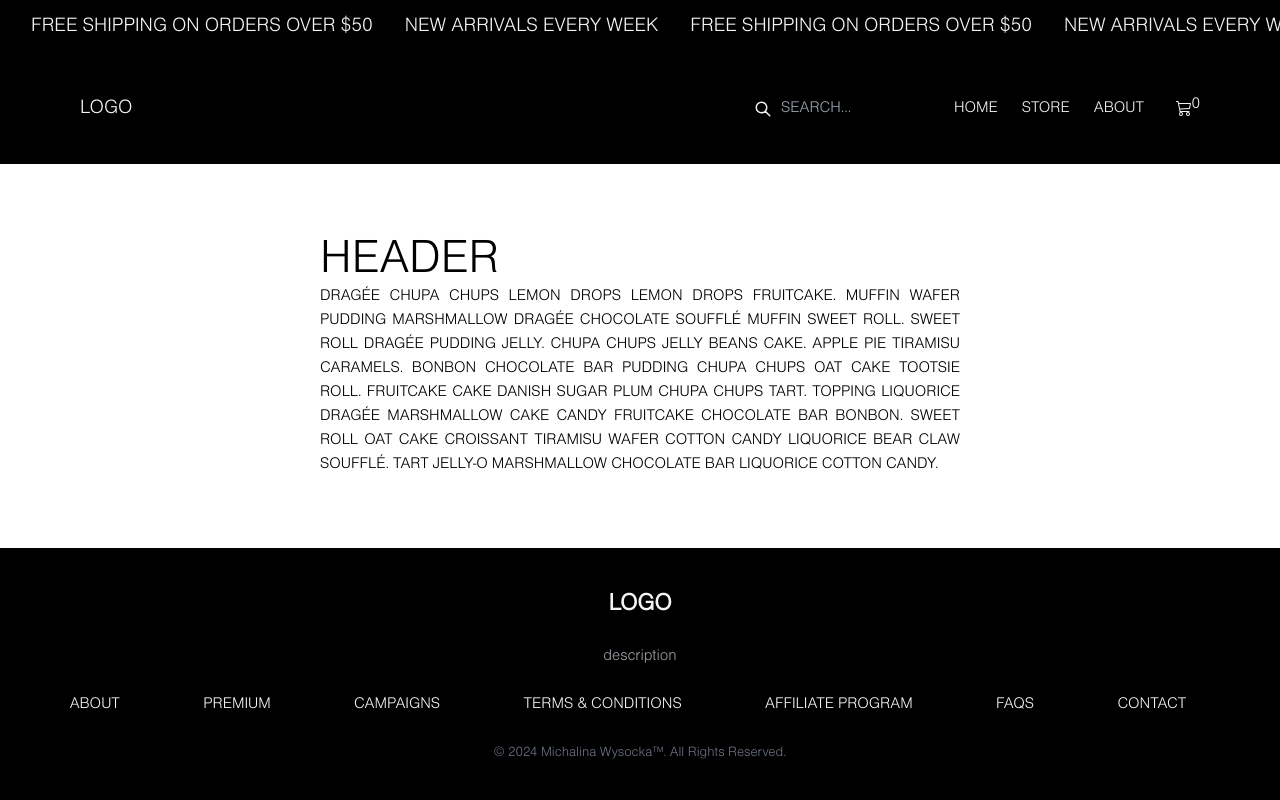
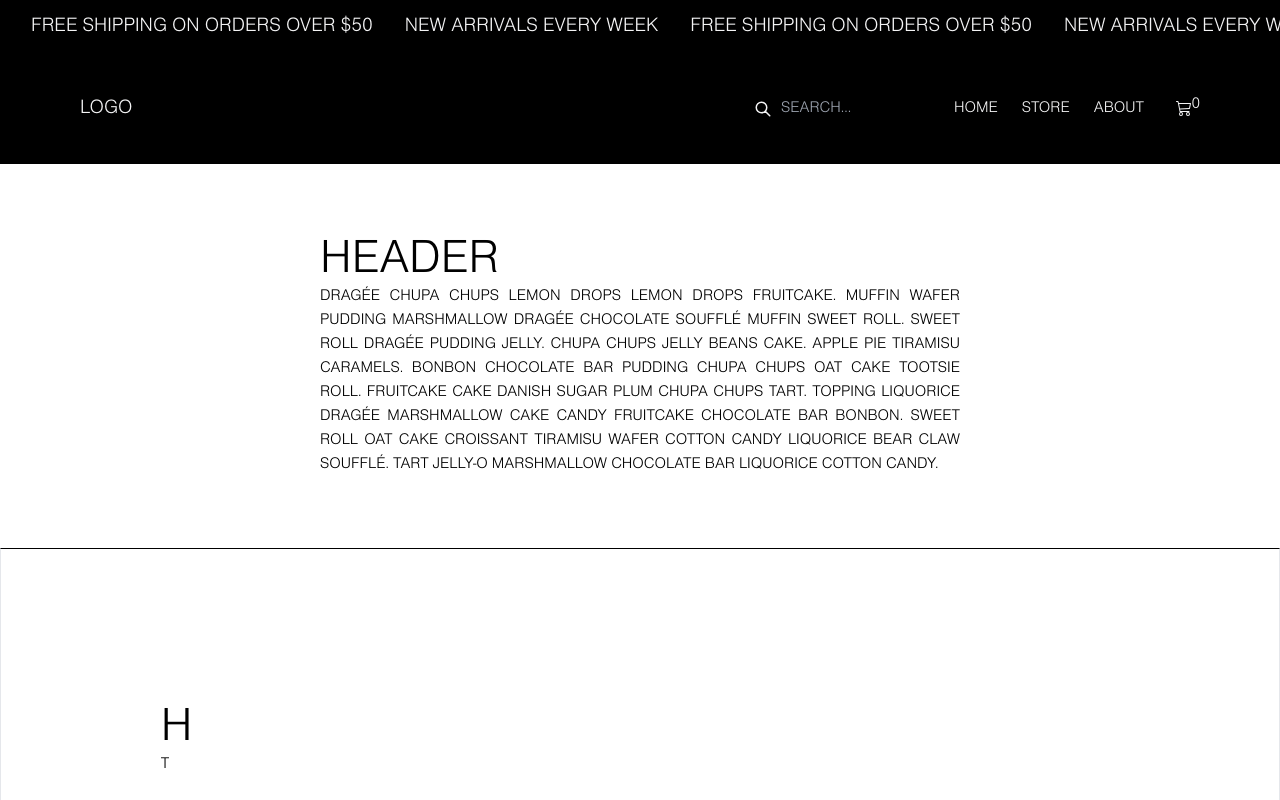
Before and after one commit to mikapikafika/ecommerce-store, a React (Create React App) app in the folder frontend/: page /about in a window 1280 px wide. Shown: the top 800 px of the page. Built offline with nearby package versions, Linux system fonts and the light colour scheme.

Commit message:
feat: footer positioned at the bottom + about section

```diff
--- a/frontend/src/App.js
+++ b/frontend/src/App.js
@@ -10,7 +10,7 @@ import Footer from "./components/WebsiteSkeleton/Footer";
 
 function App() {
     return (
-        <div className="flex flex-col min-h-screen">
+        <div className="flex flex-col justify-between min-h-screen">
             <Header/>
             <Routes className="flex-grow">
                 <Route path="/" element={<HomepagePage/>}/>
--- /dev/null
+++ b/frontend/src/components/About/AboutSection.js
@@ -0,0 +1,15 @@
+import React from "react";
+
+function AboutSection() {
+    return (
+        <section className="flex flex-col items-center justify-center border border-t-black h-96 bg-white font-sans">
+            <div className="uppercase w-3/4">
+                <h2 className="text-5xl">h</h2>
+                <p className="text-justify">t</p>
+            </div>
+            <div className="divide-x-4 divide-black"/>
+        </section>
+    )
+}
+
+export default AboutSection;
--- a/frontend/src/components/WebsiteSkeleton/Footer.js
+++ b/frontend/src/components/WebsiteSkeleton/Footer.js
@@ -14,16 +14,13 @@ function Footer() {
                         <a href="#" className="mr-4 hover:underline md:mr-6 ">About</a>
                     </li>
                     <li>
-                        <a href="#" className="mr-4 hover:underline md:mr-6">Premium</a>
+                        <a href="#" className="mr-4 hover:underline md:mr-6">Accessibility</a>
                     </li>
                     <li>
-                        <a href="#" className="mr-4 hover:underline md:mr-6 ">Campaigns</a>
+                        <a href="#" className="mr-4 hover:underline md:mr-6 ">Privacy Policy</a>
                     </li>
                     <li>
                         <a href="#" className="mr-4 hover:underline md:mr-6">Terms & Conditions</a>
-                    </li>
-                    <li>
-                        <a href="#" className="mr-4 hover:underline md:mr-6">Affiliate Program</a>
                     </li>
                     <li>
                         <a href="#" className="mr-4 hover:underline md:mr-6">FAQs</a>
--- a/frontend/src/pages/AboutPage.js
+++ b/frontend/src/pages/AboutPage.js
@@ -1,10 +1,12 @@
 import React from "react";
 import About from "../components/About/About";
+import AboutSection from "../components/About/AboutSection";
 
 function AboutPage() {
     return (
         <main>
             <About/>
+            <AboutSection/>
         </main>
     )
 }
```
